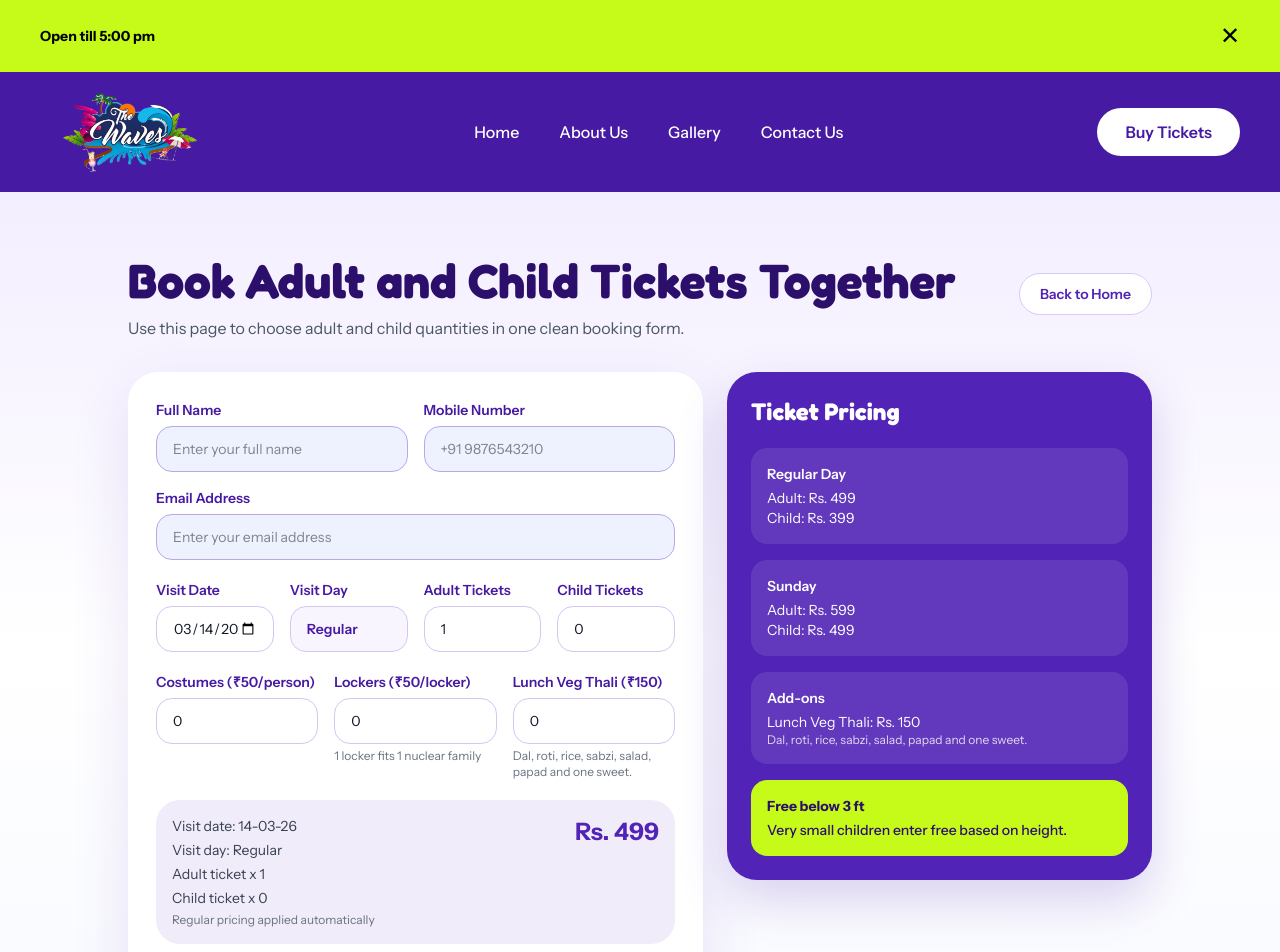
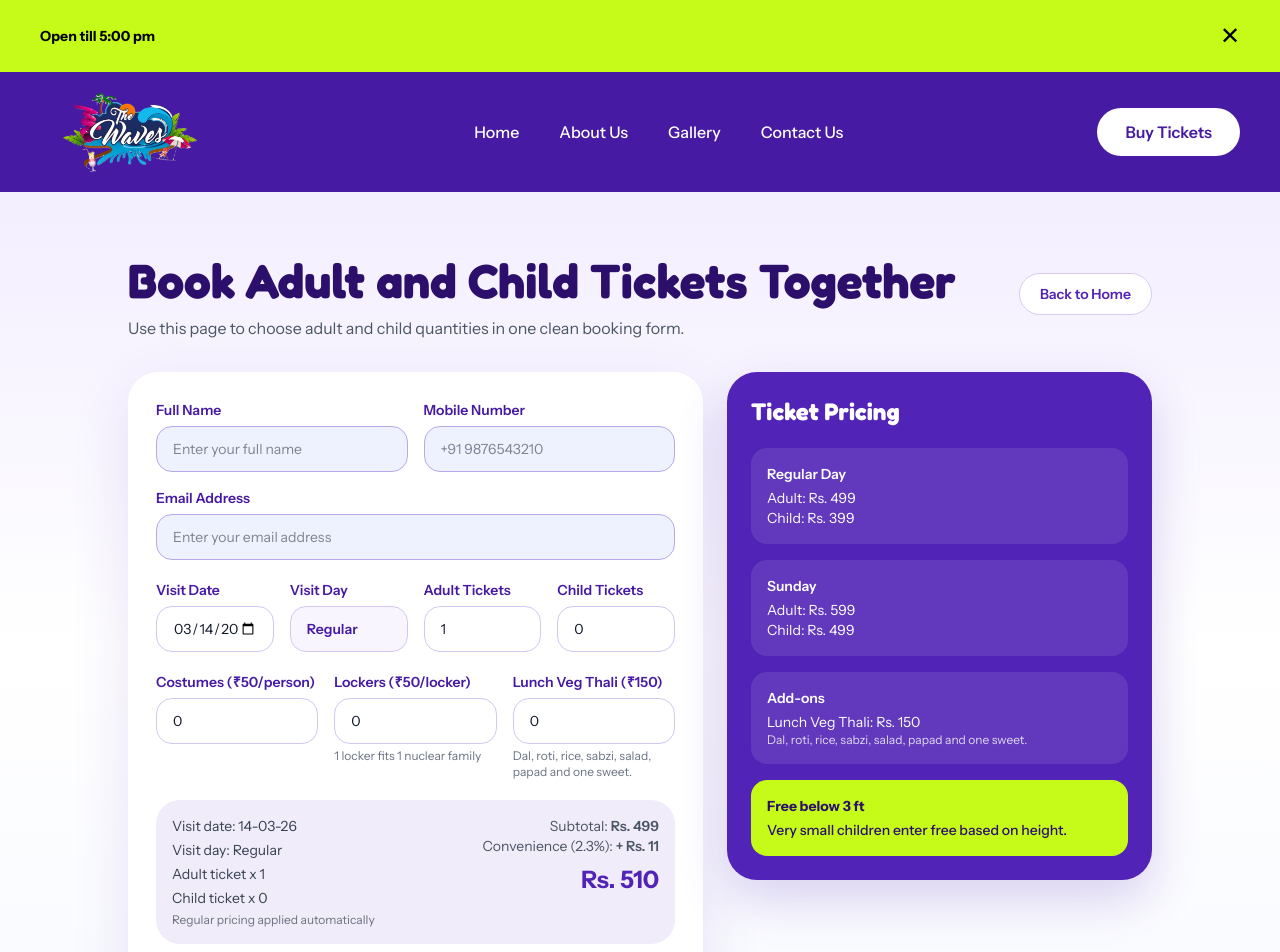
Before and after one commit to Nityom/waterpark, a Next.js app: page /book-tickets in a window 1280 px wide. Shown: the top 952 px of the page. Built offline with nearby package versions, Linux system fonts and the light colour scheme.

Commit message:
feat: add convenience charge calculation and update order amount in ticket booking

```diff
--- a/convex/schema.js
+++ b/convex/schema.js
@@ -8,6 +8,8 @@ export default defineSchema({
     email: v.string(),
     phone: v.string(),
     amount: v.number(),
+    base_amount: v.optional(v.number()),
+    convenience_charge: v.optional(v.number()),
     currency: v.string(),
     order_note: v.string(),
     visit_date: v.optional(v.string()),
--- a/src/app/api/create-order/route.js
+++ b/src/app/api/create-order/route.js
@@ -5,6 +5,7 @@ import {
 } from "../../../lib/bookingTime";
 import { createConvexClient, getConvexHttpActionsUrl } from "../../../lib/convex";
 import { formatShortDate } from "../../../lib/dateFormat";
+import { calculateConvenienceCharge } from "../../../lib/convenienceCharge";
 
 export async function POST(req) {
   try {
@@ -136,13 +137,17 @@ export async function POST(req) {
       .replace(/[^a-zA-Z0-9 ]/g, "")
       .replace(/\s+/g, " ");
 
+    // Calculate convenience charge (2.3% with proper rounding)
+    const chargeInfo = calculateConvenienceCharge(numericAmount);
+    const finalAmount = chargeInfo.totalAmount;
+
     const orderMeta = {
       return_url: `${normalizedBaseUrl}/payment-success?order_id={order_id}`,
       notify_url: `${getConvexHttpActionsUrl()}/cashfree/webhook`,
     };
 
     const orderRequest = {
-      order_amount: numericAmount,
+      order_amount: finalAmount,
       order_currency: "INR",
       order_id,
       customer_details: {
@@ -162,7 +167,9 @@ export async function POST(req) {
       customer_name: sanitizedCustomerName || "Guest User",
       email: customer_email,
       phone: customer_phone,
-      amount: numericAmount,
+      amount: finalAmount,
+      base_amount: chargeInfo.baseAmount,
+      convenience_charge: chargeInfo.chargeAmount,
       currency: "INR",
       order_note: orderRequest.order_note,
       day_type,
--- a/src/components/TicketBookingForm.jsx
+++ b/src/components/TicketBookingForm.jsx
@@ -11,6 +11,7 @@ import {
   isLunchBookingAllowedForSameDay,
 } from "../lib/bookingTime";
 import { formatShortDate } from "../lib/dateFormat";
+import { calculateConvenienceCharge } from "../lib/convenienceCharge";
 
 function TicketBookingForm() {
   const [visitDate, setVisitDate] = useState(getTodayInIndia);
@@ -27,12 +28,15 @@ function TicketBookingForm() {
 
   const dayType = getDayTypeForVisitDate(visitDate);
   const pricing = siteInfo.pricing[dayType];
-  const totalAmount =
+  const subtotalAmount =
     pricing.adult * adultQuantity +
     pricing.child * childQuantity +
     costumesQuantity * 50 +
     lockerQuantity * 50 +
     lunchQuantity * 150;
+
+  const chargeInfo = calculateConvenienceCharge(subtotalAmount);
+  const totalAmount = chargeInfo.totalAmount;
   const totalTickets = adultQuantity + childQuantity;
   const visitDateError = getVisitDateValidationMessage(visitDate);
   const sameDayClosed = isSameDayBookingClosed(visitDate);
@@ -258,9 +262,17 @@ function TicketBookingForm() {
               </p>
             ) : null}
           </div>
-          <p className="text-2xl font-extrabold text-[#5123B6]">
-            Rs. {totalAmount}
-          </p>
+          <div className="text-right space-y-2">
+            <div className="text-sm">
+              <p className="text-gray-600">Subtotal: <span className="font-semibold">Rs. {subtotalAmount}</span></p>
+              {chargeInfo.chargeAmount > 0 && (
+                <p className="text-gray-600">Convenience (2.3%): <span className="font-semibold">+ Rs. {chargeInfo.chargeAmount}</span></p>
+              )}
+            </div>
+            <p className="text-2xl font-extrabold text-[#5123B6]">
+              Rs. {totalAmount}
+            </p>
+          </div>
         </div>
       </div>
 
--- /dev/null
+++ b/src/lib/convenienceCharge.js
@@ -0,0 +1,33 @@
+/**
+ * Calculate convenience charge with proper rounding
+ * - Adds 2.3% charge
+ * - Rounds up if decimal >= 0.5, rounds down if decimal < 0.5
+ */
+export function calculateConvenienceCharge(baseAmount) {
+  const numericAmount = Number(baseAmount);
+
+  if (isNaN(numericAmount) || numericAmount <= 0) {
+    return {
+      baseAmount: numericAmount,
+      chargeAmount: 0,
+      totalAmount: numericAmount,
+    };
+  }
+
+  // Calculate 2.3% convenience charge
+  const chargeAmount = numericAmount * 0.023;
+
+  // Custom rounding: if decimal >= 0.5, round up; else round down
+  const decimalPart = chargeAmount % 1;
+  const roundedCharge = decimalPart >= 0.5
+    ? Math.ceil(chargeAmount)
+    : Math.floor(chargeAmount);
+
+  const totalAmount = numericAmount + roundedCharge;
+
+  return {
+    baseAmount: numericAmount,
+    chargeAmount: roundedCharge,
+    totalAmount: Math.round(totalAmount * 100) / 100, // Ensure proper decimal precision
+  };
+}
```
